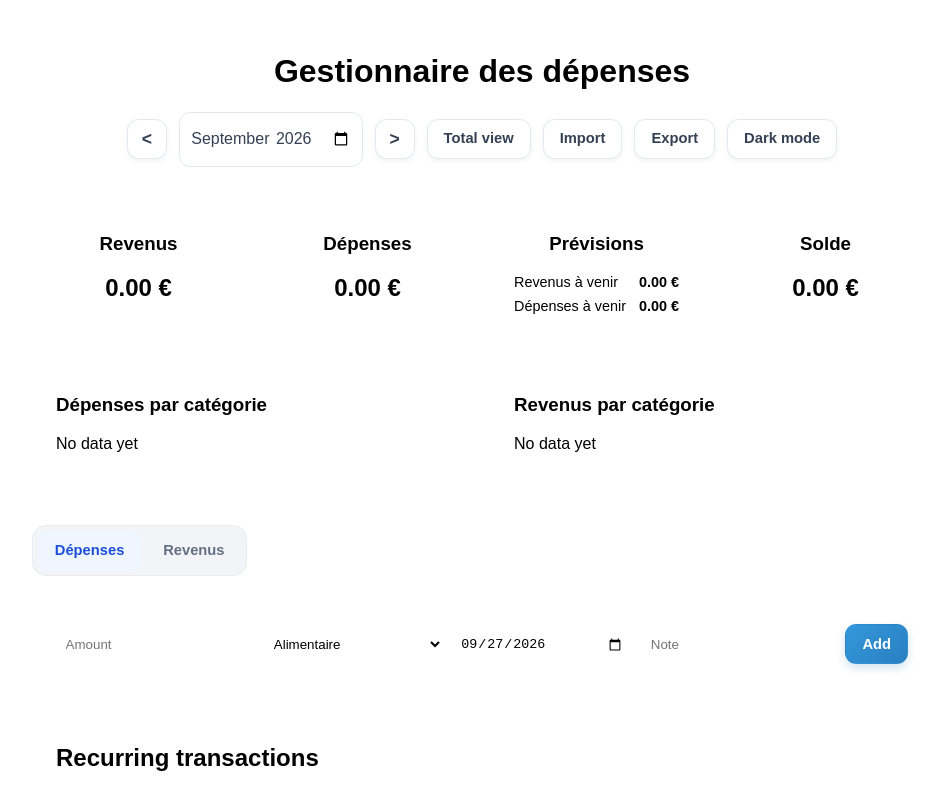
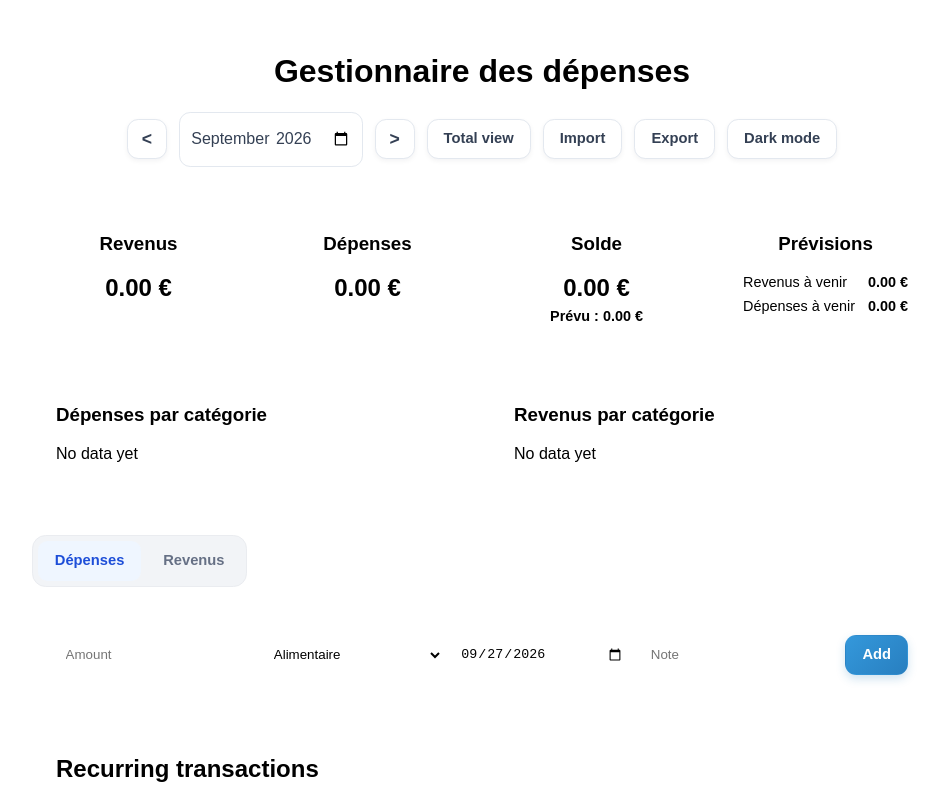
Before and after one commit to BlueDax/projects, a React (Create React App) app in the folder tracker-finance/: page / in a window 1280 px wide. Shown: the top 792 px of the page, without its empty margins (158-1100 px from the left). Built offline with nearby package versions, Linux system fonts and the light colour scheme.

Commit message:
Add projected balance calculation and restore prediction card display

```diff
--- a/tracker-finance/src/App.js
+++ b/tracker-finance/src/App.js
@@ -681,6 +681,7 @@ function App() {
     { inc: 0, exp: 0 },
   );
   const balance = totals.inc - totals.exp;
+  const projectedBalance = balance + predictedTotals.inc - predictedTotals.exp;
   const categoryTotals = (transactionType) =>
     completedTransactions
       .filter((transaction) => transaction.type === transactionType)
@@ -824,17 +825,6 @@ function App() {
             {totals.exp.toFixed(2)} €
           </div>
         </div>
-        <div style={{ ...styles.card, ...styles.predictionCard }}>
-          <h3>Prévisions</h3>
-          <div style={styles.predictionLine}>
-            <span>Revenus à venir</span>
-            <strong>{predictedTotals.inc.toFixed(2)} €</strong>
-          </div>
-          <div style={styles.predictionLine}>
-            <span>Dépenses à venir</span>
-            <strong>{predictedTotals.exp.toFixed(2)} €</strong>
-          </div>
-        </div>
         <div style={styles.card}>
           <h3>Solde</h3>
           <div
@@ -845,6 +835,27 @@ function App() {
             }}
           >
             {balance.toFixed(2)} €
+          </div>
+          <div
+            style={{
+              color: "var(--forecast-text)",
+              fontSize: "0.9rem",
+              fontWeight: "600",
+              marginTop: "0.4rem",
+            }}
+          >
+            Prévu : {projectedBalance.toFixed(2)} €
+          </div>
+        </div>
+        <div style={{ ...styles.card, ...styles.predictionCard }}>
+          <h3>Prévisions</h3>
+          <div style={styles.predictionLine}>
+            <span>Revenus à venir</span>
+            <strong>{predictedTotals.inc.toFixed(2)} €</strong>
+          </div>
+          <div style={styles.predictionLine}>
+            <span>Dépenses à venir</span>
+            <strong>{predictedTotals.exp.toFixed(2)} €</strong>
           </div>
         </div>
       </div>
```
